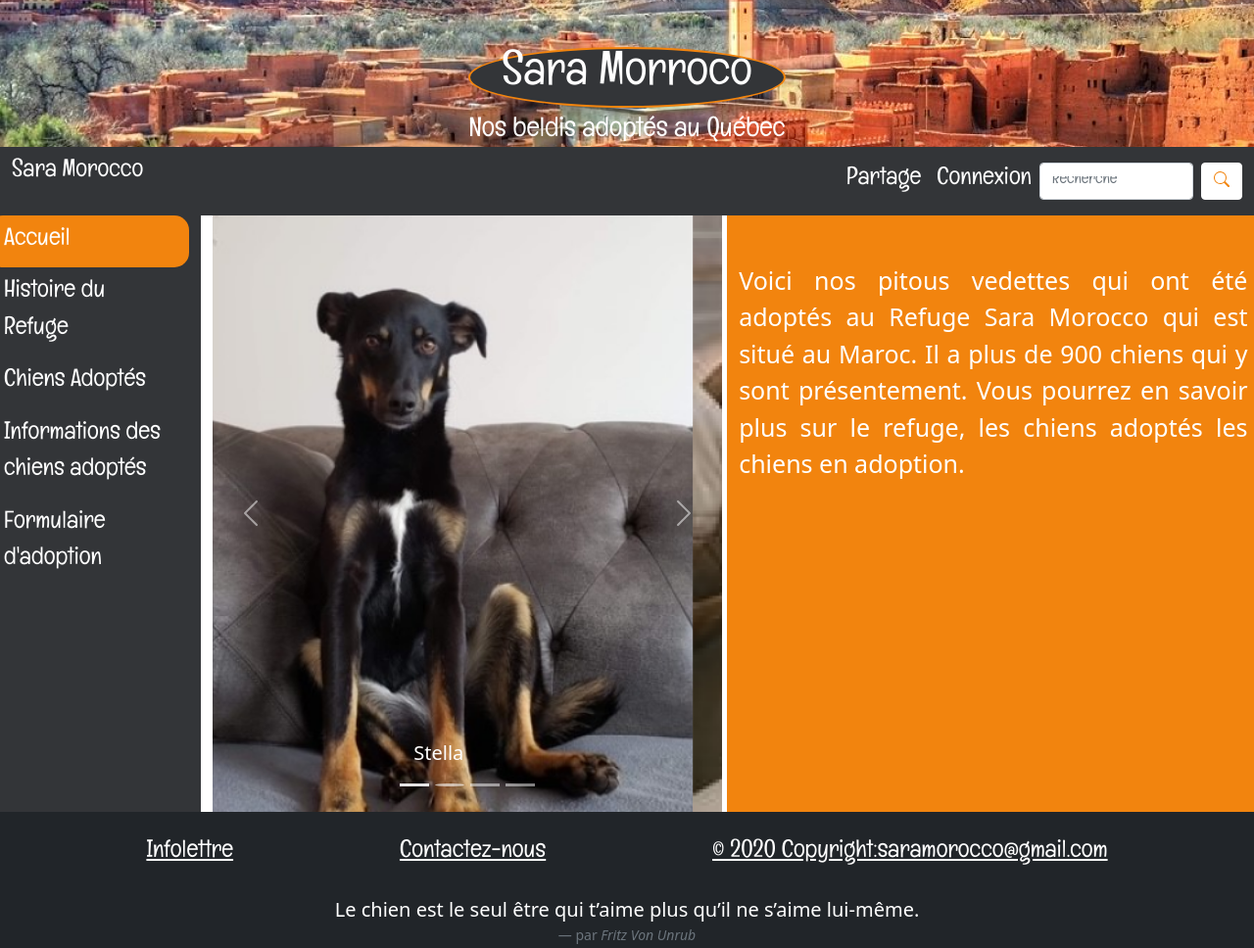
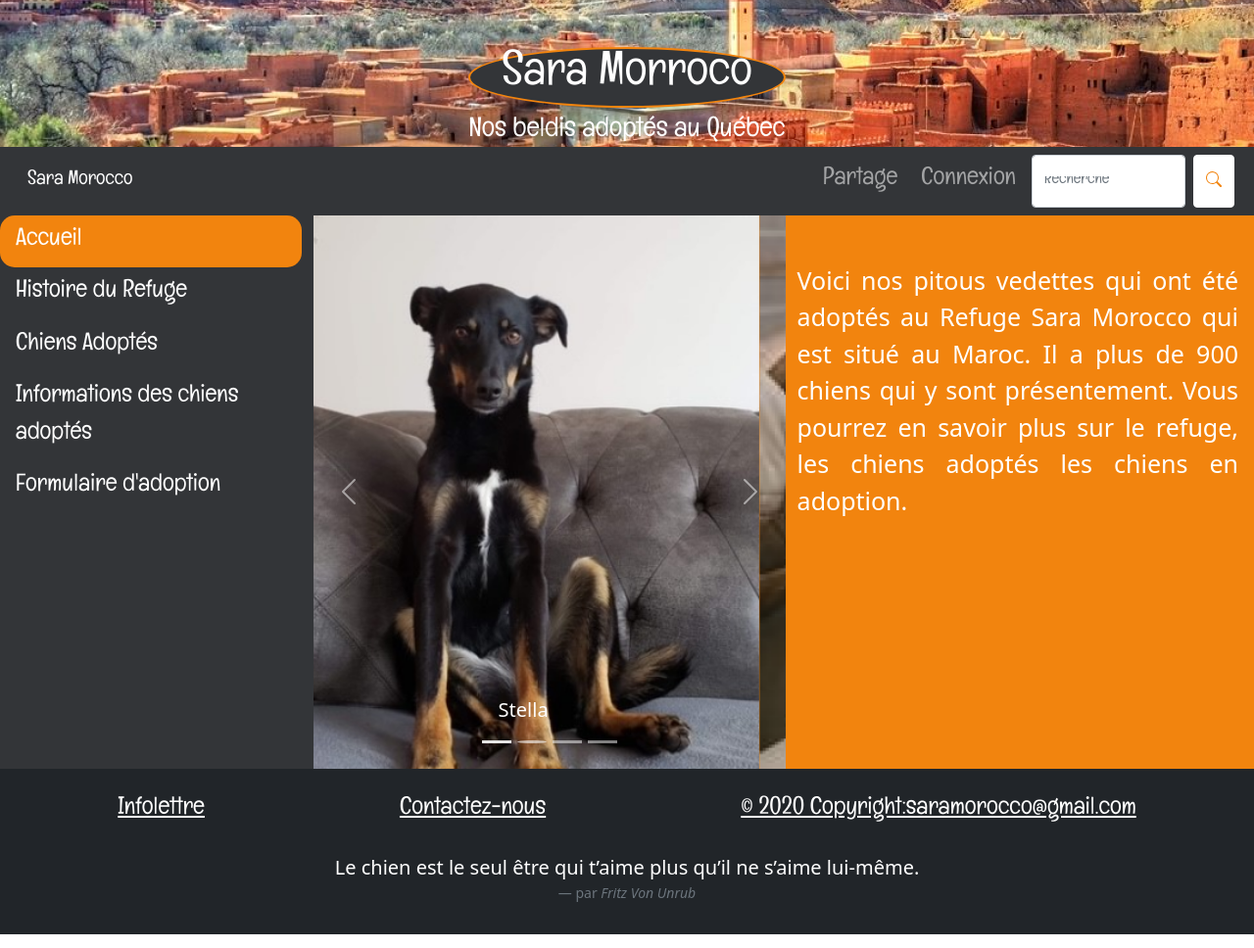
Before and after one commit to Stephaniedenis/integration, a website: page index.html in a window 1280 px wide. Shown: the whole page at 98% size. Drawn offline with nearby package versions, Linux system fonts and the light colour scheme.

Commit message:
Page Index - Tout Marche

```diff
--- a/index.html
+++ b/index.html
@@ -1,23 +1,22 @@
 <!DOCTYPE html>
 <html lang="fr">
+
 <head>
   <meta charset="UTF-8">
   <meta http-equiv="X-UA-Compatible" content="IE=edge">
   <meta name="viewport" content="width=device-width, initial-scale=1.0">
-    <link href="https://cdn.jsdelivr.net/npm/bootstrap@5.1.3/dist/css/bootstrap.min.css" rel="stylesheet" integrity="sha384-1BmE4kWBq78iYhFldvKuhfTAU6auU8tT94WrHftjDbrCEXSU1oBoqyl2QvZ6jIW3" crossorigin="anonymous">
+  <link href="https://cdn.jsdelivr.net/npm/bootstrap@5.1.3/dist/css/bootstrap.min.css" rel="stylesheet"
+    integrity="sha384-1BmE4kWBq78iYhFldvKuhfTAU6auU8tT94WrHftjDbrCEXSU1oBoqyl2QvZ6jIW3" crossorigin="anonymous">
   <link href="style.css" rel="stylesheet">
   <title>Accueil</title>
 </head>
+
 <p class="visually-hidden h2">Histoire du refuge</p>
 <a class="visually-hidden-focusable bg-secondary" href="histoire.html">Allez à l'histoire du refuge</a>
-<div class="visually-hidden-focusable">un conteneur avec un  <a href="#">focus sur l'élément</a>.</div>
-    <a class="visually-hidden visually-hidden-focusable" href="histoire.html">Sauter à l'histoire du Refuge</a>
-<div>
-<body>
 
-    <header>
-        <div class="p-5 text-center bg-image"
-        style=" background-image: url(img/maroc\ 2\ 1.png);
+<body class="container-fluid">
+  <header class="row">
+    <div class="p-5 text-center bg-image" style=" background-image: url(img/maroc\ 2\ 1.png);
           height: 150px; ">
       <div class="d-flex justify-content-center align-items-center ">
         <div class="text-white">
@@ -26,34 +25,38 @@
         </div>
       </div>
     </div>
-        <div class="navbar navbar-expand-lg">
-          <div class="container-fluid">
-            <button class="navbar-toggler " type="button" data-bs-toggle="collapse" data-bs-target="#navbarToggler" aria-controls="navbarToggler" aria-expanded="false" aria-label="Navigation">
-              <span class="navbar-toggler-icon primary"></span>
+    <div class="navbar navbar-expand-lg navbar-dark bg-secondary">
+      <!-- <div class="container-fluid"> -->
+      <a class="navbar-brand px-3" href="#">Sara Morocco</a>
+      <button class="navbar-toggler" type="button" data-bs-toggle="collapse" data-bs-target="#navbarToggler"
+        aria-controls="navbarToggler" aria-expanded="false" aria-label="Navigation">
+        <span class="navbar-toggler-icon"></span>
       </button>
-            <div class="collapse navbar-collapse  " id="navbarToggler">
+      <!-- <div class="collapse navbar-collapse ml-auto" id="navbarToggler">
           <div class="navbar-nav me-auto mb-2 mb-lg-0">
             <p class="text-primary">Sara Morocco</p>
-              </div>
-              <form class="d-flex">
-                <div class="collapse navbar-collapse  " id="navbarToggler">
-                  <ul class="navbar-nav me-auto mb-2 mb-lg-0">
-                    <li class="nav-item ">
+          </div> -->
+      <div class="collapse navbar-collapse" id="navbarToggler">
+        <ul class="navbar-nav ms-auto mb-lg-0">
+          <li class="nav-item me-2">
             <a class="nav-link " href="#">Partage</a>
           </li>
-                    <li class="nav-item">
+          <li class="nav-item me-2">
             <a class="nav-link" href="#">Connexion</a>
           </li>
-                  </ul>
+          <form class="nav-item me-2 d-flex">
             <input class="form-control me-2" type="search" placeholder="Recherche" aria-label="recherche">
             <button type="button" class="btn btn-primary" data-bs-toggle="modal" data-bs-target="#staticBackdrop">
-                  <svg xmlns="http://www.w3.org/2000/svg" width="16" height="16" fill="currentColor" class="bi bi-search" viewBox="0 0 16 16">
-                    <path d="M11.742 10.344a6.5 6.5 0 1 0-1.397 1.398h-.001c.03.04.062.078.098.115l3.85 3.85a1 1 0 0 0 1.415-1.414l-3.85-3.85a1.007 1.007 0 0 0-.115-.1zM12 6.5a5.5 5.5 0 1 1-11 0 5.5 5.5 0 0 1 11 0z"/>
+              <svg xmlns="http://www.w3.org/2000/svg" width="16" height="16" fill="currentColor" class="bi bi-search"
+                viewBox="0 0 16 16">
+                <path
+                  d="M11.742 10.344a6.5 6.5 0 1 0-1.397 1.398h-.001c.03.04.062.078.098.115l3.85 3.85a1 1 0 0 0 1.415-1.414l-3.85-3.85a1.007 1.007 0 0 0-.115-.1zM12 6.5a5.5 5.5 0 1 1-11 0 5.5 5.5 0 0 1 11 0z" />
               </svg>
             </button>
 
             <!-- Modal -->
-                <div class="modal fade" id="staticBackdrop" data-bs-backdrop="static" data-bs-keyboard="false" tabindex="-1" aria-labelledby="staticBackdropLabel" aria-hidden="true">
+            <div class="modal fade" id="staticBackdrop" data-bs-backdrop="static" data-bs-keyboard="false" tabindex="-1"
+              aria-labelledby="staticBackdropLabel" aria-hidden="true">
               <div class="modal-dialog">
                 <div class="modal-content">
                   <div class="modal-header">
@@ -61,8 +64,10 @@
                     <button type="button" class="btn-close" data-bs-dismiss="modal" aria-label="Fermer"></button>
                   </div>
                   <div class="modal-body">
-                        <p><a href="https://fr.saramorocco.com/" alt="site web sara morocco">Lien du site Web Sara Morocco</a> </p>
-                        <p><a href="https://www.facebook.com/SunshineAnimalRefugeAgadir" alt="site web sara morocco">Lien Facebook Sara Morocco</a> </p>
+                    <p><a href="https://fr.saramorocco.com/" alt="site web sara morocco">Lien du site Web Sara
+                        Morocco</a> </p>
+                    <p><a href="https://www.facebook.com/SunshineAnimalRefugeAgadir" alt="site web sara morocco">Lien
+                        Facebook Sara Morocco</a> </p>
                   </div>
                   <div class="modal-footer">
                     <button type="button" class="btn btn-secondary" data-bs-dismiss="modal">Fermer</button>
@@ -71,26 +76,30 @@
               </div>
             </div>
           </form>
+        </ul>
+
       </div>
-          </div>
+      <!-- </div> -->
+      <!-- </div> -->
     </div>
   </header>
   <main class="row">
-            <nav class="nav flex-column col-2">
+    <nav class="nav col-sm-3 flex-column">
       <a class="nav-link active" aria-current="Accueil" href="index.html">Accueil</a>
       <a class="nav-link" href="histoire.html">Histoire du Refuge</a>
       <a class="nav-link" href="chiensadoptés.html">Chiens Adoptés</a>
       <a class="nav-link" href="informations.html">Informations des chiens adoptés</a>
       <a class="nav-link" href="adoption.html">Formulaire d'adoption</a>
     </nav>
-            </nav>
-            <section class="col-md-5 col-10" >
+    <div class="g-0 col-sm-9 row">
+      <section class="g-0 col-md">
         <div id="carouselchiens" class="carousel slide" data-bs-ride="carousel">
           <div class="carousel-indicators">
-                      <button type="button" data-bs-target="#carouselchiens" data-bs-slide-to="0" class="active" aria-current="true" aria-label="photo 1"></button>
+            <button type="button" data-bs-target="#carouselchiens" data-bs-slide-to="0" class="active"
+              aria-current="true" aria-label="photo 1"></button>
             <button type="button" data-bs-target="#carouselchiens" data-bs-slide-to="1" aria-label="photo 2"></button>
             <button type="button" data-bs-target="#carouselchiens" data-bs-slide-to="2" aria-label="photo 3"></button>
-                      <button type="button" data-bs-target="#carouselchiens" data-bs-slide-to="2" aria-label="photo 4"></button>
+            <button type="button" data-bs-target="#carouselchiens" data-bs-slide-to="3" aria-label="photo 4"></button>
           </div>
           <div class="carousel-inner">
             <div class="carousel-item active">
@@ -112,7 +121,7 @@
               </div>
             </div>
             <div class="carousel-item">
-                        <img src="img/Ivy 1.png" class="d-block w-100" alt="ivy">
+              <img src="img/Ivy 1.png" class="d-block w-100" alt="Ivy">
               <div class="carousel-caption d-none d-md-block">
                 <p class="h5">Ivy</p>
               </div>
@@ -127,18 +136,19 @@
             <span class="visually-hidden">Suivant</span>
           </button>
         </div>
+      </section>
 
-            </section>
-            <aside class="col-md-5 col-12">
-                <p>Voici nos pitous vedettes qui ont été adoptés au Refuge
+      <aside class="g-0 col-md">
+        <p class="mx-3">Voici nos pitous vedettes qui ont été adoptés au Refuge
           Sara Morocco qui est situé au Maroc. Il a plus de 900 chiens qui y sont
           présentement. Vous pourrez en savoir plus sur le refuge, les chiens adoptés
           les chiens en adoption.</p>
+      </aside>
 
-            </aside>
+    </div>
   </main>
 
-    <footer class="bg-dark text-center text-white">
+  <footer class="row bg-dark text-center text-white">
     <div class="container p-4 pb-0">
       <div class="row d-flex justify-content-center">
         <div class="col-auto">
@@ -161,5 +171,7 @@
       </div>
   </footer>
 </body>
+
 </html>
-<script src="https://cdn.jsdelivr.net/npm/bootstrap@5.1.3/dist/js/bootstrap.bundle.min.js" integrity="sha384-ka7Sk0Gln4gmtz2MlQnikT1wXgYsOg+OMhuP+IlRH9sENBO0LRn5q+8nbTov4+1p" crossorigin="anonymous"></script>
+<script src="https://cdn.jsdelivr.net/npm/bootstrap@5.1.3/dist/js/bootstrap.bundle.min.js"
+  integrity="sha384-ka7Sk0Gln4gmtz2MlQnikT1wXgYsOg+OMhuP+IlRH9sENBO0LRn5q+8nbTov4+1p" crossorigin="anonymous"></script>
--- a/style.scss
+++ b/style.scss
@@ -31,11 +31,10 @@ nav{
 a{
     font-family: "Titre";
     font-size: 25px;
+    border-radius: 15px;
 
     &:hover{
         background-color:$success ;
-        border: 2px solid white;
-        border-radius: 15px;
 
     }
 }
@@ -43,6 +42,9 @@ a{
 .active{
    background-color: $success;
    border-radius: 15px;
+}
+main {
+    background-color:$success;
 }
  section{
     margin-right: -.5%;
```
Also changed, not shown: style.css, 1 other file. Lines whose indentation alone changed are shown as unchanged.
